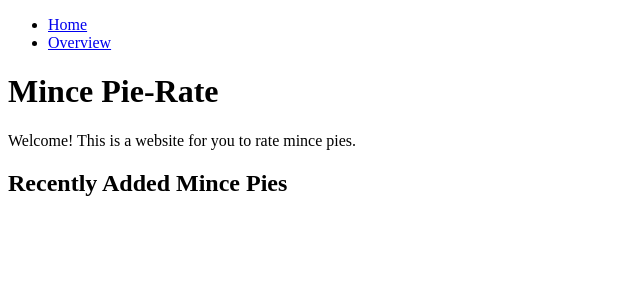
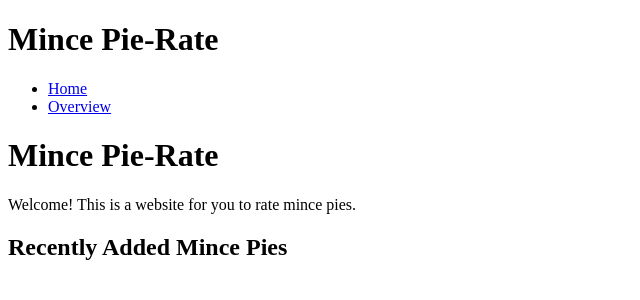
Before and after one commit to MattJamesChampion/mince-pie-rate, a Django app: page / in a window 1280 px wide. Shown: the top 300 px of the page, without its empty margins (0-640 px from the left). Run offline with Django 3.2, Linux system fonts and the light colour scheme; data that the repository does not hold is empty.

Commit message:
Add a header to the base template

```diff
--- a/website/rate/templates/rate/base.html
+++ b/website/rate/templates/rate/base.html
@@ -5,12 +5,15 @@
         <title>{% block title %}{% endblock title %}</title>
     </head>
     <body>
+        <header>
+            <h1>Mince Pie-Rate</h1>
             <nav class="menu">
                 <ul>
                     <li><a href="{% url 'rate:index'%}">Home</a></li>
                     <li><a href="{% url 'rate:overview'%}">Overview</a></li>
                 </ul>
             </nav>
+        </header>
         {% block content %}{% endblock content %}
     </body>
 </html>
```
Lines whose indentation alone changed are shown as unchanged.
